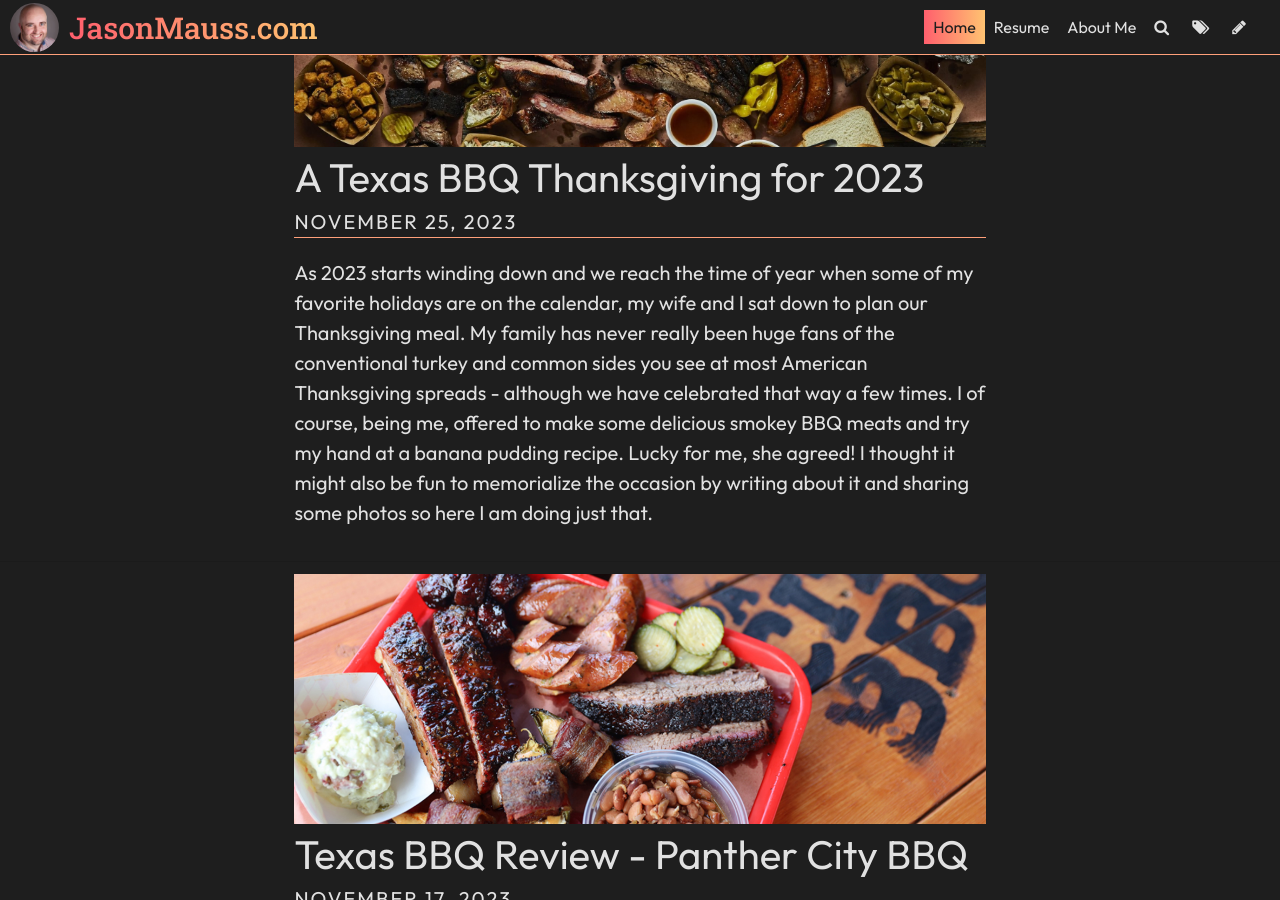
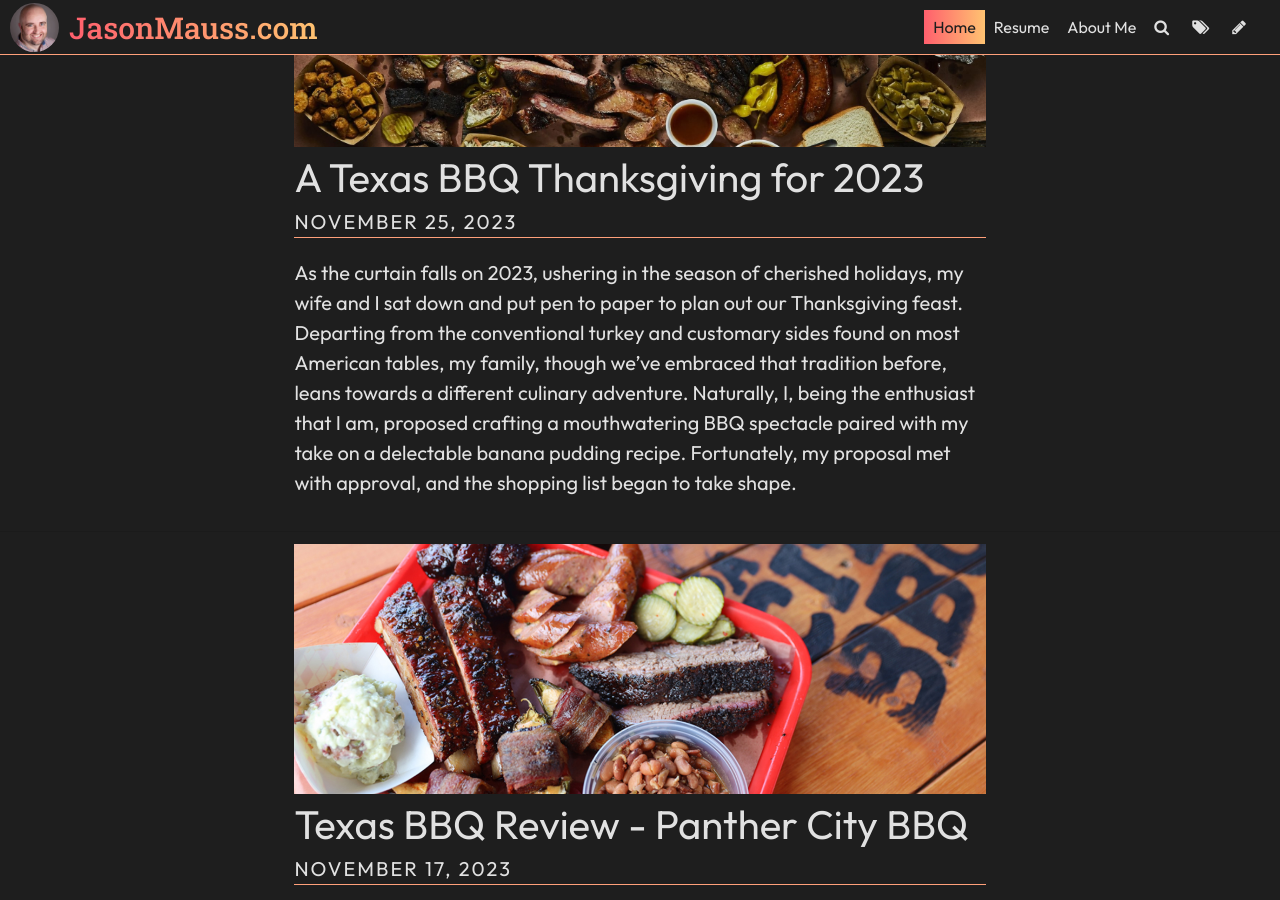
Before and after one commit to jasonmauss/jasonmaussblog, a Jekyll site: the page built from index.html, in a window 1280 px wide and 900 px high, scrolled down 428 px. Built offline with Jekyll 4.4.1, drawn with Linux system fonts in a browser that asks for light colours; some web fonts are replaced; the list of posts is cut into pages by our own code; comment, search, counter and statistics services are not loaded; part of the change alters nothing that is shown.

Commit message:
Update Post “2023-11-22-a-texas-bbq-thanksgiving-for-2023”

```diff
--- a/_posts/2023-11-22-a-texas-bbq-thanksgiving-for-2023.md
+++ b/_posts/2023-11-22-a-texas-bbq-thanksgiving-for-2023.md
@@ -13,9 +13,9 @@ tags:
   - Personal
   - BBQ
 ---
+As the curtain falls on 2023, ushering in the season of cherished holidays, my wife and I sat down and put pen to paper to plan out our Thanksgiving feast. Departing from the conventional turkey and customary sides found on most American tables, my family, though we've embraced that tradition before, leans towards a different culinary adventure. Naturally, I, being the enthusiast that I am, proposed crafting a mouthwatering BBQ spectacle paired with my take on a delectable banana pudding recipe. Fortunately, my proposal met with approval, and the shopping list began to take shape.
 
-
-As 2023 starts winding down and we reach the time of year when some of my favorite holidays are on the calendar, my wife and I sat down to plan our Thanksgiving meal. My family has never really been huge fans of the  conventional turkey and common sides you see at most American Thanksgiving spreads - although we have celebrated that way a few times. I of course, being me, offered to make some delicious smokey BBQ meats and try my hand at a banana pudding recipe. Lucky for me, she agreed! I thought it might also be fun to memorialize the occasion by writing about it and sharing some photos so here I am doing just that.
+In a bid to memorialize this special occasion, I find myself here, penning down the tale and sharing glimpses captured in photos. Join me as I recount the flavors, the aromas, and the joy that permeated our unconventional Thanksgiving celebration.
 
 ### The Full Menu
 
@@ -38,7 +38,11 @@ Some other items that made the menu that I didn't have to prepare
 * Artichoke Dip (Bread bowl hollowed and used for dipping bread pieces and filled with an artichoke dip)
 * Veggie Tray with Ranch dip
 
-Some of these dishes don't take that long at all to prepare, while others (like some of the meats) take an entire day - at least with the way I do them. So I had to plan out a schedule in advance. Two of my kids had accepted invites to their partner's Thanksgiving dinners also, so we planned to eat around noon in order to have plenty of time to both eat and play a few games before they had to hit the road to attend their "Round Two" gatherings.
+Some of these dishes don't take that long at all to prepare, while others (like some of the meats) take several hours - at least with the way I do them. So I had to plan out a schedule in advance. Two of my kids had accepted invites to their partner's Thanksgiving dinners also, so we planned to eat around noon in order to have plenty of time to both eat and play a few games before they had to hit the road to attend their "Round Two" gatherings.
+
+### Saved by the local grocer
+
+The bread rolls we bought require about 3 hours of sitting out in order for the dough to rise, which we experimented with the day before to get a feel for the time required. Then, on Thanksgiving morning we entirely forgot to set the rolls out in time. Luckily my daughter was able to run out to a nearby grocery store that was open until the afternoon and grab a package for us. Should have set a reminder timer for the rolls! Lesson learned for next time.
 
 ### Jesse, it's time to cook.
 
@@ -48,10 +52,10 @@ The brisket went on first since it needs a long time to cook, plus I can easily
 
 ### The Cinnamon Roll Banana Pudding
 
-I got this idea from a BBQ restaurant in Fort Worth that I had the banana pudding at. I don't think they actually used cinnamon roll dough (probably just something like short cake) but at first I thought it was cinnamon roll dough which is what sparked the idea. You could definitely use short cake or maybe bundt cake if you're not a big cinnamon roll fan like I am. This turned out pretty delicious though. All I had to do for this was buy a tube of the Pillsbury "Grands" cinnamon rolls (if you're feeling ambitious make your own cinnamon rolls). After they came out of the oven I put them on a cooling rack then eventually into a Ziplock bag to stay fresh. I cut off the "top" of each roll to make them flat on top, similar to what cake decorators do for their cake rounds. Then I added the banana pudding to cover the top, sliced some fresh banana coins on to the pudding, then covered that with a nilla wafer + honey graham cracker crumble (mixing in melted better) that I made in a food processor and some (optionally) whipped cream. I wasn't the only one who found this to taste great, so I'm glad the execution came together.
+I got this idea from a BBQ restaurant in Fort Worth where I had some of their banana pudding. I don't think they actually used cinnamon roll dough (probably just something like short cake) but at first I thought it was cinnamon roll dough which is what sparked the idea. You could definitely use short cake or maybe bundt cake if you're not a big cinnamon roll fan like I am. This turned out pretty delicious though. All I had to do for the cinnamon rolls was buy a tube of the Pillsbury "Grands" cinnamon rolls (if you're feeling ambitious make your own cinnamon rolls). After they came out of the oven I put them on a cooling rack then eventually into a Ziplock bag to stay fresh (no frosting applied). I cut off the "top" of each roll to make them flat on top, similar to what cake decorators do for their cake rounds. Then I added the banana pudding to cover the top, sliced some fresh banana coins on to the pudding, then covered that with a nilla wafer + honey graham cracker crumble (mixing in melted better) that I made in a food processor and some (optional) whipped cream. I wasn't the only one who found this to taste great, so I'm glad the execution came together.
 
 ![Cinnamon Roll Banana Pudding](../uploads/cin_roll_banana_pudding.png "Cinnamon Roll Banana Pudding")
 
 ### The Best BBQ?
 
-The best BBQ is the kind you get to share with people. While I wouldn't say this was the best stuff I've ever cooked, it was still delicious and I got to share it with family which made it that much better. I also learned a couple of lessons during this cook that I will take forward with me into my next BBQ cook. It's always nice to get some more experience along the way with each cook so you get just a little better each time.
+The best BBQ is the kind you get to share with people. While I wouldn't say this was the best stuff I've ever cooked, it was still delicious and I got to share it with family which made it that much better. I also learned a couple of lessons during this cook that I will take forward with me into my next BBQ cook. It's always nice to get some more experience along the way with each cook so you get just a little better each time. If you read all the way to the end here then thanks! Feel free to leave a comment about your Thanksgiving meal below.
```
